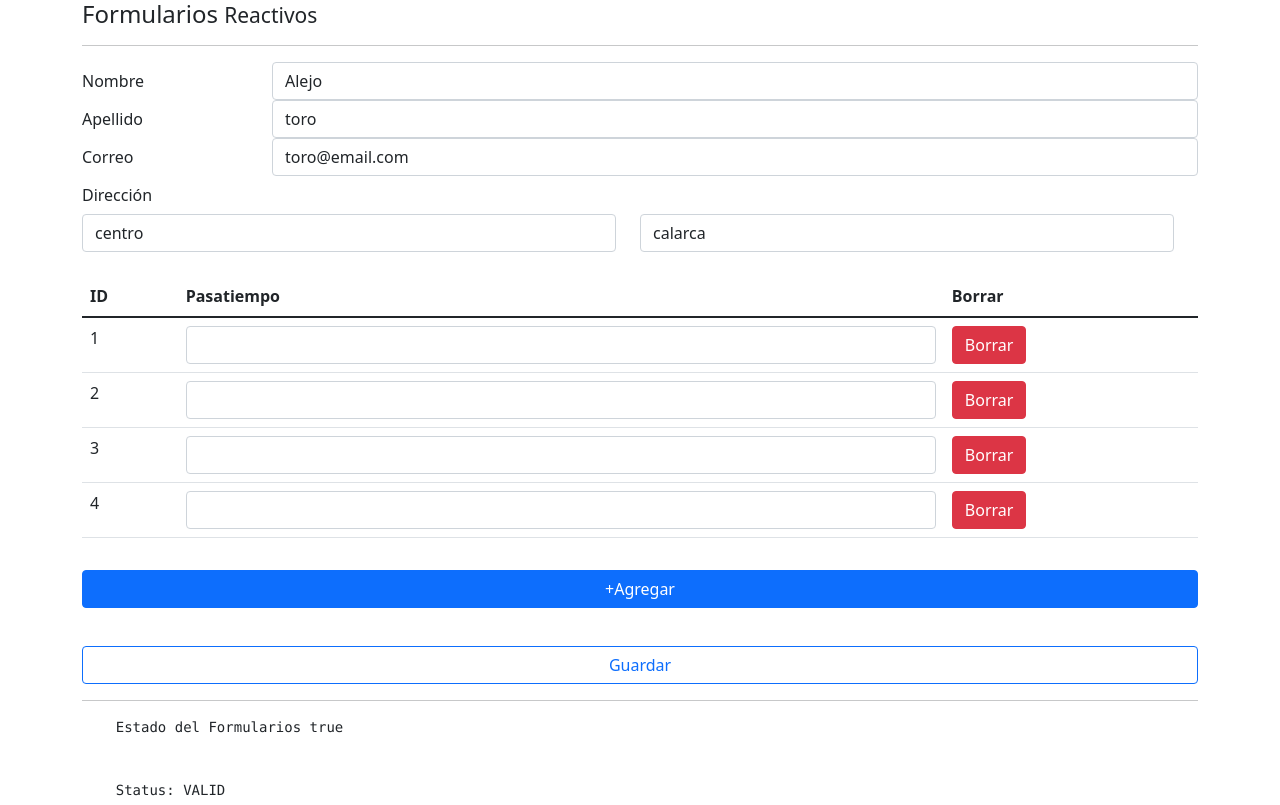
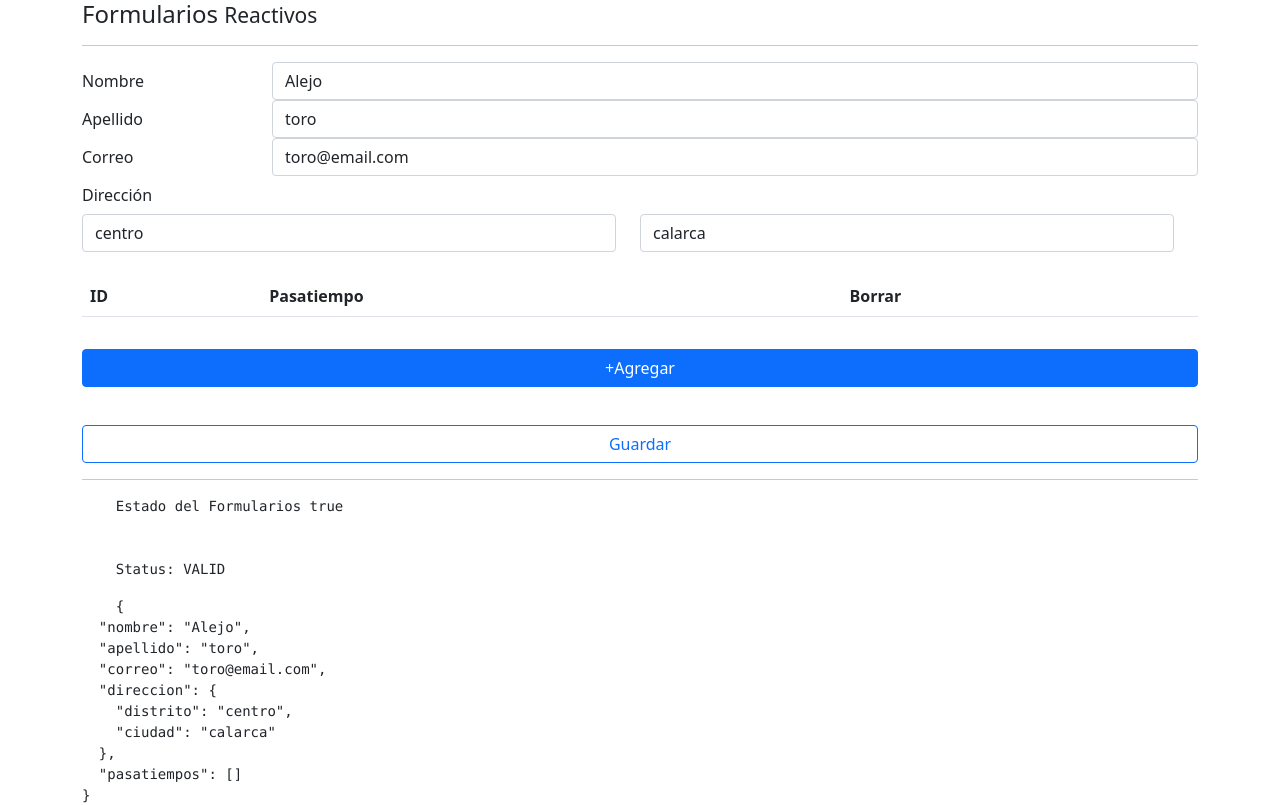
Before and after one commit to hatorob/formularios-Angular, an Angular app: page /reactivo in a window 1280 px wide. Shown: the top 805 px of the page. Built offline with nearby package versions, Linux system fonts and the light colour scheme.

Commit message:
Reactivo: Añadir y borrar FormControls de forma dinámica

```diff
--- a/src/app/pages/reactive/reactive.component.html
+++ b/src/app/pages/reactive/reactive.component.html
@@ -65,12 +65,12 @@
                             <input class="form-control" type="text" [formControlName]="i">
                         </td>
                         <td>
-                            <button class="btn btn-danger">Borrar</button>
+                            <button class="btn btn-danger" type="button" (click)="borrarPasatiempo(i)">Borrar</button>
                         </td>
                     </tr>
                 </tbody>
             </table>
-            <button class="btn btn-primary mt-3  w-100" type="button">+Agregar</button>
+            <button class="btn btn-primary mt-3  w-100" type="button" (click)="agregarPasatiempo()">+Agregar</button>
         </div>
     </div>
 
--- a/src/app/pages/reactive/reactive.component.ts
+++ b/src/app/pages/reactive/reactive.component.ts
@@ -49,12 +49,7 @@ export class ReactiveComponent implements OnInit {
         distrito: ['', Validators.required],
         ciudad: ['', Validators.required],
       }),
-      pasatiempos: this.fb.array([
-        [],
-        [],
-        [],
-        []
-      ])
+      pasatiempos: this.fb.array([]),
     });
   }
 
@@ -70,6 +65,13 @@ export class ReactiveComponent implements OnInit {
       }
     })
 
+  }
+
+  agregarPasatiempo() {
+    this.pasatiempos.push( this.fb.control('Nuevo elemento', Validators.required) );
+  }
+  borrarPasatiempo(i: number) {
+    this.pasatiempos.removeAt(i);
   }
 
   guardar() {
```
